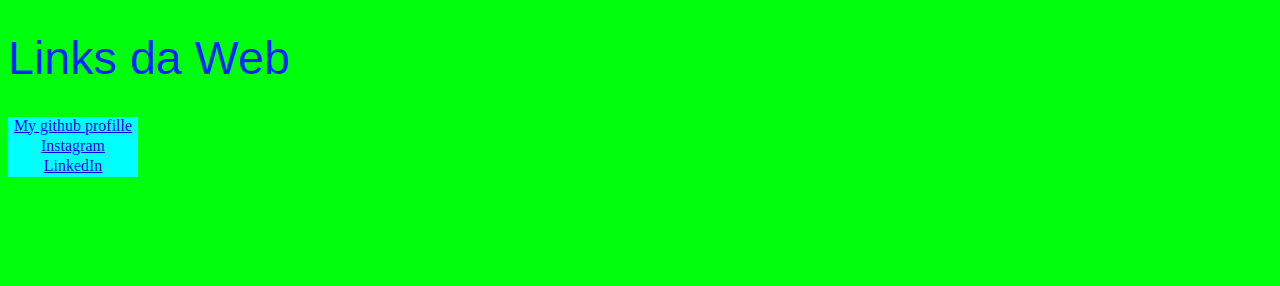
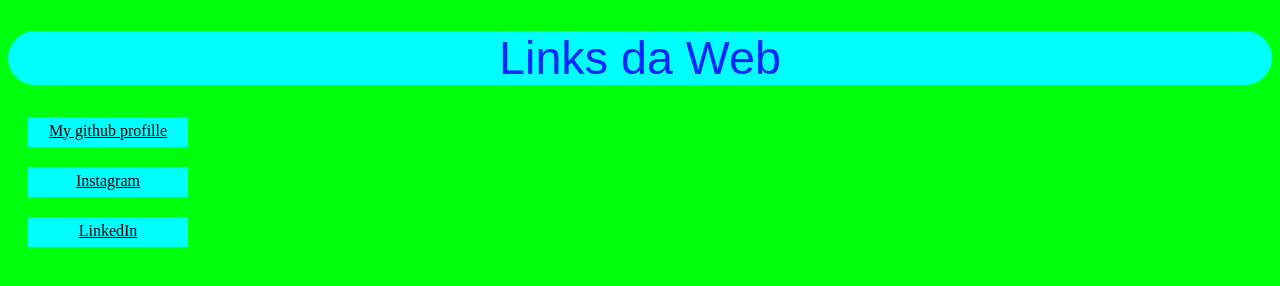
Before and after one commit to danielsouzame/links-aula-rafa, a plain HTML site: page index.html in a window 1280 px wide. Drawn offline with Linux system fonts and the light colour scheme.

Commit message:
arquivos criados

```diff
--- a/index.html
+++ b/index.html
@@ -9,14 +9,9 @@
 </head>
 <body>
     <h1>Links da Web</h1>
-    <div id = "git">
-        <a href="https://github.com/danielsouzame">My github profille</a><br>
-    </div>
-    <div id = "ista">
-        <a href="https://www.instagram.com/danielsouzame/">Instagram</a>
-    </div>
-    <div id = "linkedin">
-        <a href="https://br.linkedin.com/in/daniel-de-souza-medeiros-1a8346266">LinkedIn</a>
-    </div>
+    <a href="https://github.com/danielsouzame">My github profille</a>
+    <a href="https://www.instagram.com/danielsouzame/">Instagram</a>
+    <a href="https://br.linkedin.com/in/daniel-de-souza-medeiros-1a8346266">LinkedIn</a>
+
 </body>
 </html>
--- a/style.css
+++ b/style.css
@@ -3,14 +3,20 @@ body {
 
 }
 h1 {
+    background-color: aqua;
     color: rgb(0, 38, 255);
     font: normal 35pt Arial;
+    text-align: center;
+    border-radius: 50px;
 }
-div {
+a {
+    background-color: aqua;
     color: black;
+    display: block;
     font: normal 20pt;
-    background-color: aqua;
-    width: 130px ;
+    margin: 20px;
+    padding: 5px;
+    width: 150px ;
     height: 20px;
     text-align: center;
 }
```
